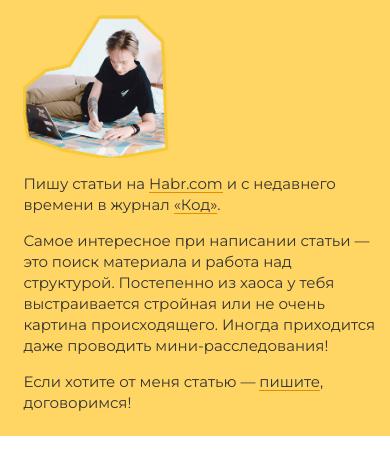
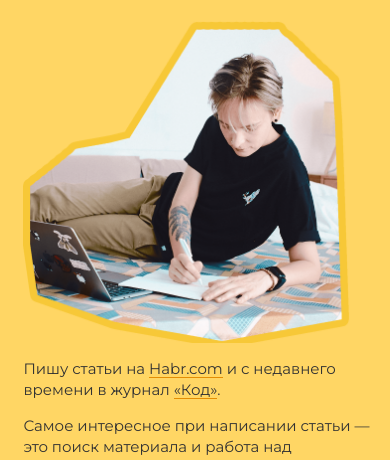
Before and after one commit to saltilo/saltilo, a plain HTML site: page author.html in a window 390 px wide. Shown: the part 130-590 px from the top of the page. Drawn offline with Linux system fonts and the light colour scheme.

Commit message:
Add files via upload

```diff
--- a/CSS/media.css
+++ b/CSS/media.css
@@ -235,6 +235,11 @@
     max-width: 85%;
   }
 
+  .hero-foto {
+    width: 70%;
+    height: 70%;
+  }
+
   .head-article-1 {
     font-weight: 500;
     font-size: 12px;
@@ -269,6 +274,11 @@
 @media (max-width: 470px) {
   .name-logo {
     display: none;
+  }
+
+  .hero-foto {
+    width: 90%;
+    height: 90%;
   }
 
   .name-mobile {
```
